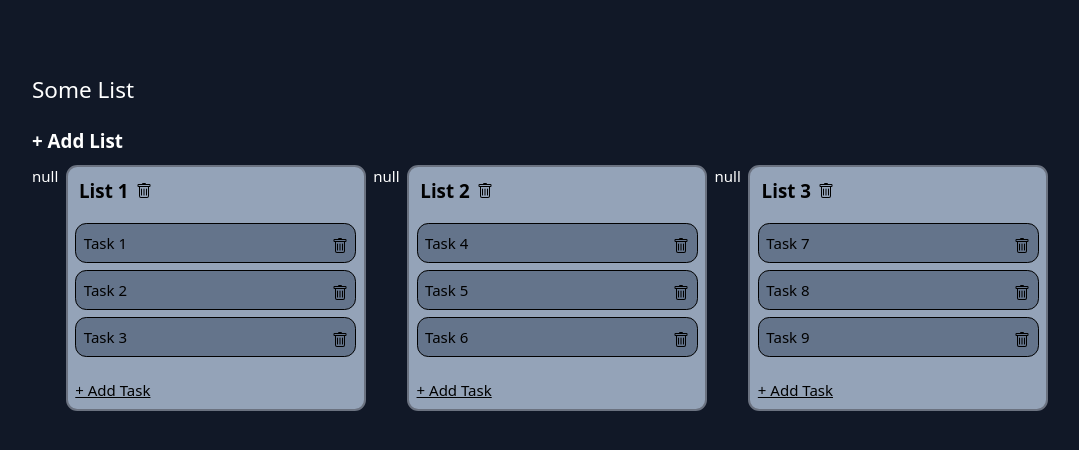
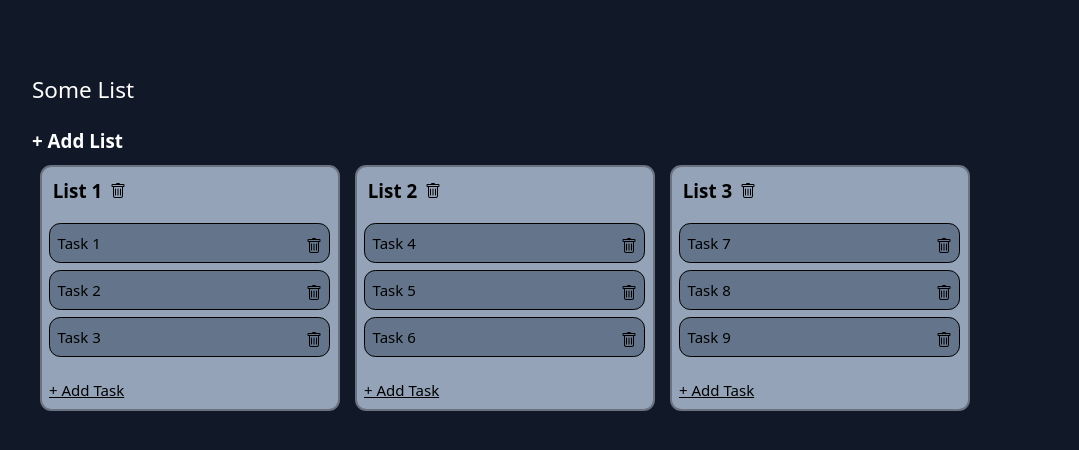
Before and after one commit to Henelllis/svelte-social-app, a SvelteKit app: page /task-manager in a window 1280 px wide. Shown: the top 450 px of the page, without its empty margins (43-1122 px from the left). Built offline with nearby package versions, Linux system fonts and the light colour scheme.

Commit message:
dumb mistake

```diff
--- a/src/components/task-manager/TaskList.svelte
+++ b/src/components/task-manager/TaskList.svelte
@@ -1,5 +1,4 @@
 <script context="module">
-  //this is like Static
   let listHoverId = null;
 </script>
 
@@ -24,11 +23,11 @@
   }
 </script>
 
-<div class="text-white">{listHoverId}</div>
+<!-- <div class="text-white">{listHoverId}</div> -->
 <div class="flex-it h-full w-80 max-w-sm min-h-full m-2 my-0">
   <div
     on:dragenter|preventDefault={(event) => {
-      task.id = listHoverId;
+      listHoverId = task.id;
     }}
     on:dragover|preventDefault={(event) => {}}
     on:drop={drop}
```
